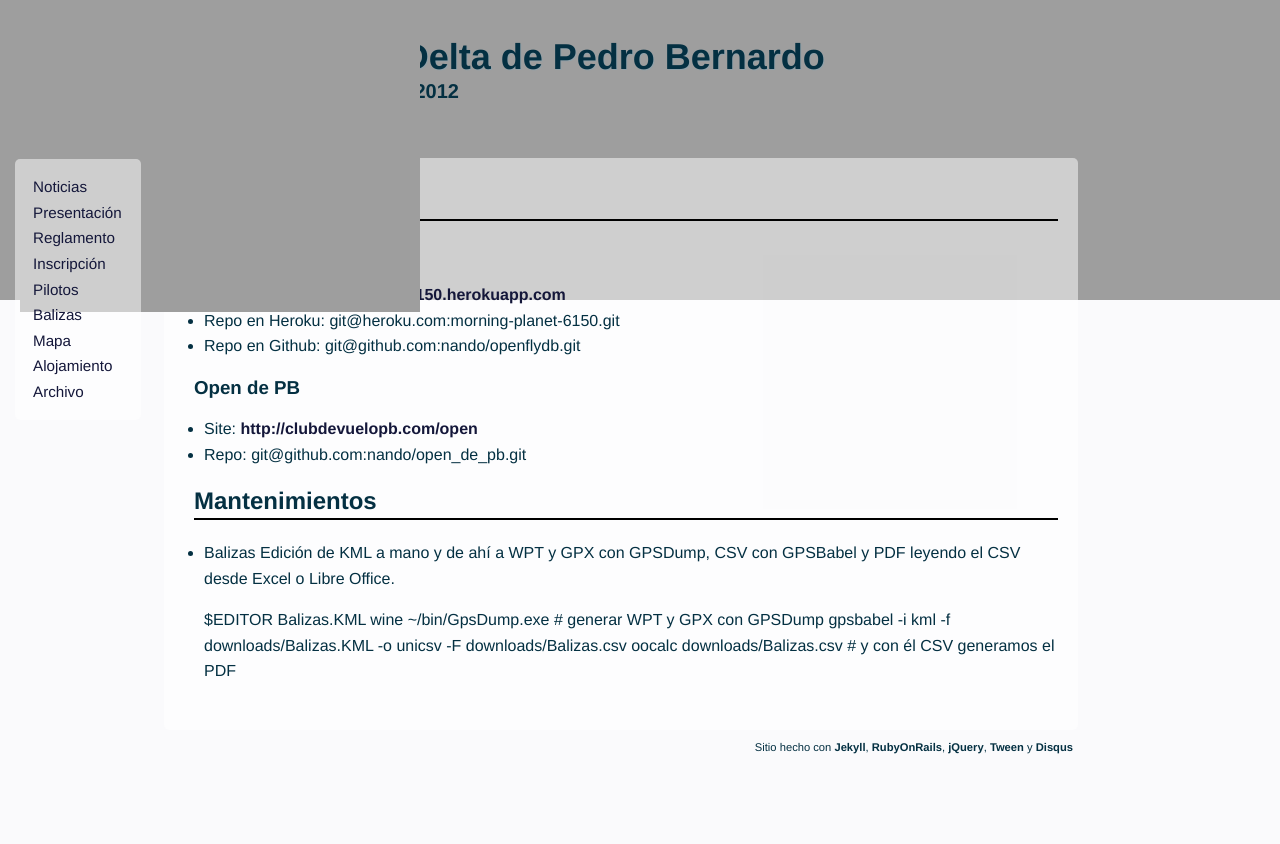
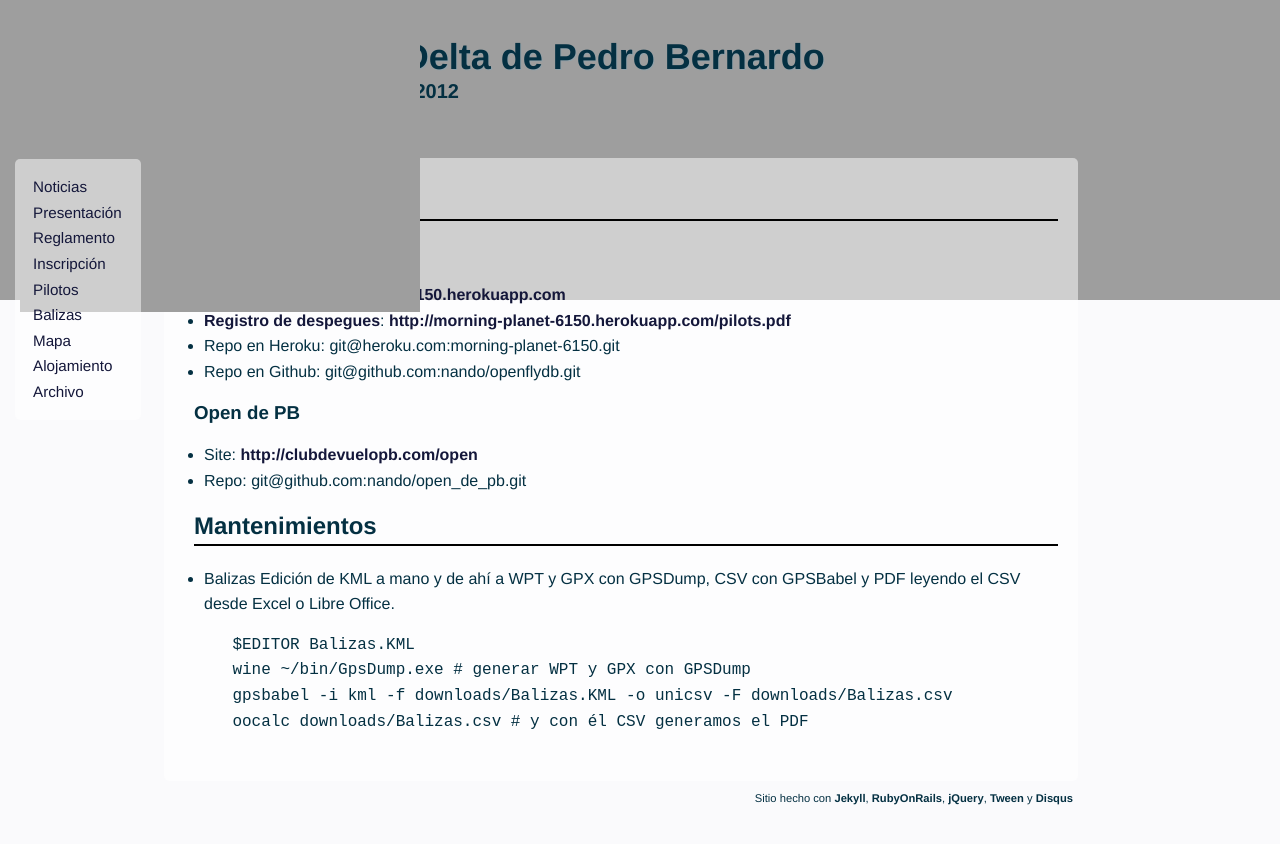
Before and after one commit to nando/openfly, a Jekyll site: the page built from recursos.md, in a window 1280 px wide. Shown: the top 844 px of the page. Built offline with Jekyll 4.4.1, drawn with Linux system fonts in a browser that asks for light colours.

Commit message:
reg. de despegues en recursos

```diff
--- a/resources.md
+++ b/recursos.md
@@ -5,9 +5,12 @@ title: Recursos
 
 ## Recursos
 
+
 ### Openflydb
 
 * Site: [http://morning-planet-6150.herokuapp.com](http://morning-planet-6150.herokuapp.com)
+* [Registro de despegues](http://morning-planet-6150.herokuapp.com/pilots.pdf):
+[http://morning-planet-6150.herokuapp.com/pilots.pdf](http://morning-planet-6150.herokuapp.com/pilots.pdf)
 * Repo en Heroku: git@heroku.com:morning-planet-6150.git
 * Repo en Github: git@github.com:nando/openflydb.git
 
@@ -20,8 +23,9 @@ title: Recursos
 
 * Balizas
   Edición de KML a mano y de ahí a WPT y GPX con GPSDump, CSV con GPSBabel y PDF leyendo el CSV desde Excel o Libre Office.
-
-  $EDITOR Balizas.KML
-  wine ~/bin/GpsDump.exe # generar WPT y GPX con GPSDump
-  gpsbabel -i kml -f downloads/Balizas.KML -o unicsv -F downloads/Balizas.csv
-  oocalc downloads/Balizas.csv # y con él CSV generamos el PDF
+<pre>
+    $EDITOR Balizas.KML
+    wine ~/bin/GpsDump.exe # generar WPT y GPX con GPSDump
+    gpsbabel -i kml -f downloads/Balizas.KML -o unicsv -F downloads/Balizas.csv
+    oocalc downloads/Balizas.csv # y con él CSV generamos el PDF
+</pre>
```
